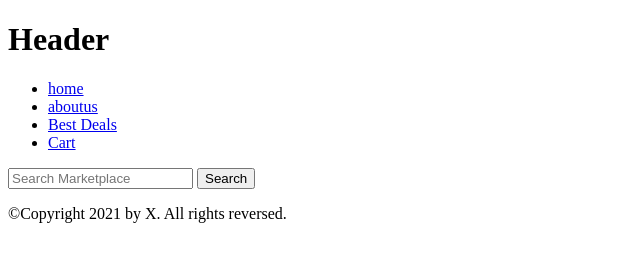
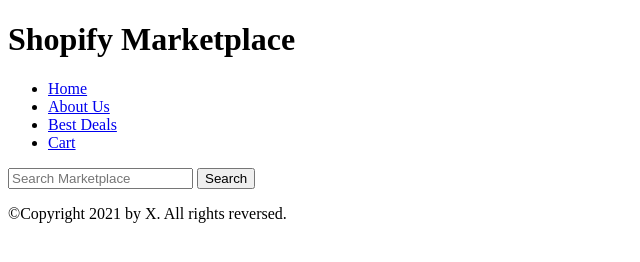
Before and after one commit to iacosta3994/ShopifyTemplateSite, a plain HTML site: page index.html in a window 1280 px wide. Shown: the whole page, without its empty margins (0-640 px from the left). Drawn offline with Linux system fonts and the light colour scheme.

Commit message:
Changed header and corrected Cap

```diff
--- a/index.html
+++ b/index.html
@@ -6,17 +6,18 @@
         <link rel="stylesheet" type="text/css" href="style.css" />
         <script src='script.js' defer></script>
 
+
     </head>
 
     <body>
         <header>
-            <h1>Header</h1>
+            <h1>Shopify Marketplace</h1>
         </header>
 
         <nav>
             <ul>
-                <li><a href='#'>home</a></li>
-                <li><a href='#'>aboutus</a></li>
+                <li><a href='#'>Home</a></li>
+                <li><a href='#'>About Us</a></li>
                 <li><a href='#'>Best Deals</a></li>
                 <li><a href='#'>Cart</a></li>
             </ul>
@@ -30,8 +31,11 @@
         <main>
 
         </main>
+
         <footer>
             <p>©Copyright 2021 by X. All rights reversed.</p>
         </footer>
+
+
     </body>
 </html>
```
